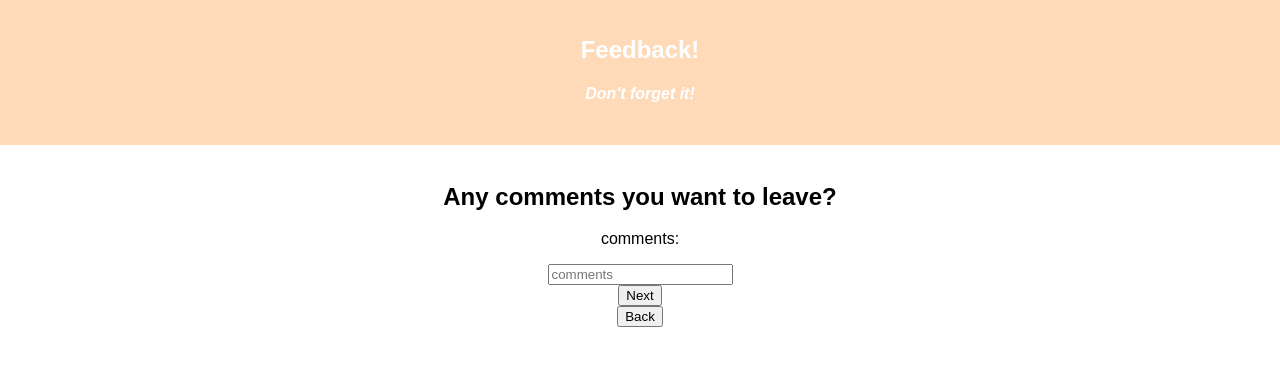
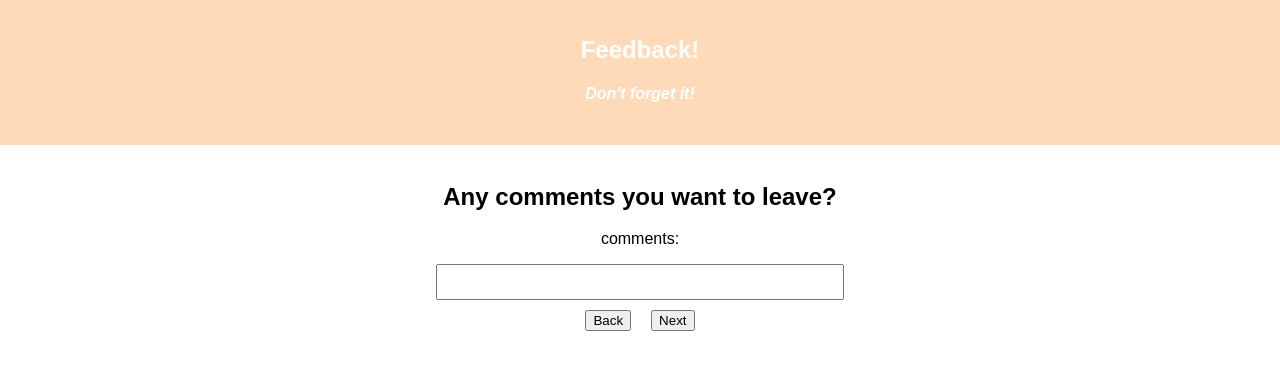
Before and after one commit to Emmasong34/redux-feedback-loop, a React (Create React App) app: page /#/comments in a window 1280 px wide. Shown: the top 370 px of the page. Built offline with nearby package versions, Linux system fonts and the light colour scheme.

Commit message:
input type changed, routing corrected, css clean up

```diff
--- a/src/components/App/App.css
+++ b/src/components/App/App.css
@@ -46,3 +46,13 @@
 .thankYouDiv {
   text-align: center;
 }
+
+input{
+  width: 400px;
+  height: 30px;
+
+}
+
+button{
+  margin: 10px;
+}
--- a/src/components/App/App.js
+++ b/src/components/App/App.js
@@ -25,7 +25,7 @@ class App extends Component {
           </header>
           <br/>
         </div>
-        <Route exact path="/feeling" component={Feeling}/>
+        <Route exact path="/" component={Feeling}/>
         <Route exact path="/understanding" component={Understanding}/>
         <Route exact path="/support" component={Support}/>
         <Route exact path="/comments" component={Comments}/>
--- a/src/components/Comments/Comments.js
+++ b/src/components/Comments/Comments.js
@@ -39,16 +39,12 @@ class Comments extends Component {
         return (
 
             <div className="commentsDiv">
-
                 <h2>Any comments you want to leave?</h2>
-                <p>comments:</p>
-                <input className="commentsInput" type="text" placeholder="comments" onChange={this.handleChange}></input>
+                    <p>comments:</p>
+                        <input className="commentsInput" type="text" onChange={this.handleChange}></input>
                 <br></br>
-                <button onClick={this.addComments}>Next</button>
-                <br></br>
-                <button onClick={this.changePageBack}>Back</button>
-
-
+                    <button onClick={this.changePageBack}>Back</button>
+                    <button onClick={this.addComments}>Next</button>
             </div>
         )
     }
--- a/src/components/Feeling/Feeling.js
+++ b/src/components/Feeling/Feeling.js
@@ -27,11 +27,11 @@ class Feeling extends Component {
         return (
             <div className="feelingDiv">
                 <form onSubmit={this.changePage}>
-                <h2>How are you feeling today?</h2>
-                <p>feeling?</p>
-                <input className="feelingInput" required="required" type="number" onChange={this.handleChange}></input>
-                <br></br>
-                <button>Next</button>
+                    <h2>How are you feeling today?</h2>
+                        <p>feeling?</p>
+                            <input className="feelingInput" required="required" type="text" onChange={this.handleChange}></input>
+                    <br></br>
+                        <button>Next</button>
                 </form>
             </div>
         )
--- a/src/components/Review/Review.js
+++ b/src/components/Review/Review.js
@@ -21,8 +21,8 @@ class Review extends Component {
         this.props.history.push('/5');
     }
 
-       //routes one page back
-       changePageBack = () => {
+    //routes one page back
+    changePageBack = () => {
         console.log('going back one page');
         this.props.history.push('/comments');
     }
@@ -31,16 +31,13 @@ class Review extends Component {
     render () {
         return (
             <div className="reviewDiv">
-
                 <p>Feeling: {this.props.reduxState.feedbackReducer.feeling} </p>
                 <p>Understanding: {this.props.reduxState.feedbackReducer.understanding} </p>
                 <p>Support: {this.props.reduxState.feedbackReducer.support}</p>
                 <p>Comments: {this.props.reduxState.feedbackReducer.comments}</p>
-
-
-            <button className="reviewButton" onClick={this.handleSubmit}>SUBMIT</button>
             <br></br>
-            <button onClick={this.changePageBack}>Back</button>
+                <button onClick={this.changePageBack}>Back</button>
+                <button className="reviewButton" onClick={this.handleSubmit}>SUBMIT</button>
             </div>
           )
     }
--- a/src/components/Support/Support.js
+++ b/src/components/Support/Support.js
@@ -34,13 +34,14 @@ class Support extends Component {
 
             <div className="supportDiv">
                 <form onSubmit={this.changePage}>
-                <h2>How well are you being supported</h2>
-                <p>support?</p>
-                <input className="supportInput" required="required" type="number" onChange={this.handleChange}></input>
-                <br></br>
-                <button>Next</button>
+                    <h2>How well are you being supported</h2>
+                        <p>support?</p>
+                            <input className="supportInput" required="required" type="text" onChange={this.handleChange}></input>
+
+                    <br></br>
+                    <button onClick={this.changePageBack}>Back</button>
+                    <button>Next</button>
                 </form>
-                <button onClick={this.changePageBack}>Back</button>
             </div>
         )
     }
--- a/src/components/ThankYou/ThankYou.js
+++ b/src/components/ThankYou/ThankYou.js
@@ -7,7 +7,7 @@ class ThankYou extends Component {
     //routes back to beginning page
     changePage = () => {
         console.log('changing pages');
-        this.props.history.push('/feeling');
+        this.props.history.push('/');
     }
 
 
--- a/src/components/Understanding/Understanding.js
+++ b/src/components/Understanding/Understanding.js
@@ -14,7 +14,7 @@ class Understanding extends Component {
     //routes one page back
     changePageBack = () => {
         console.log('going back one page');
-        this.props.history.push('/feeling');
+        this.props.history.push('/');
     }
 
     //sends understanding input to reducer
@@ -26,7 +26,7 @@ class Understanding extends Component {
     //sets input value to understanding
     handleChange = (event) => {
         this.setState({
-                understanding: event.target.value
+            understanding: event.target.value
         })
     }
 
@@ -35,13 +35,13 @@ class Understanding extends Component {
         return (
             <div className="understandingDiv">
                 <form onSubmit={this.changePage}>
-                <h2>How well are you understanding the content?</h2>
-                <p>understanding?</p>
-                <input className="understandingInput" required="required" type="number" onChange={this.handleChange}></input>
-                <br></br>
-                <button>Next</button>
+                    <h2>How well are you understanding the content?</h2>
+                        <p>understanding?</p>
+                            <input className="understandingInput" required="required" type="text" onChange={this.handleChange}></input>
+                    <br></br>
+                        <button className="backUnderstanding" onClick={this.changePageBack}>Back</button>
+                        <button>Next</button>
                 </form>
-                <button className="backUnderstanding" onClick={this.changePageBack}>Back</button>
             </div>
         )
     }
```
